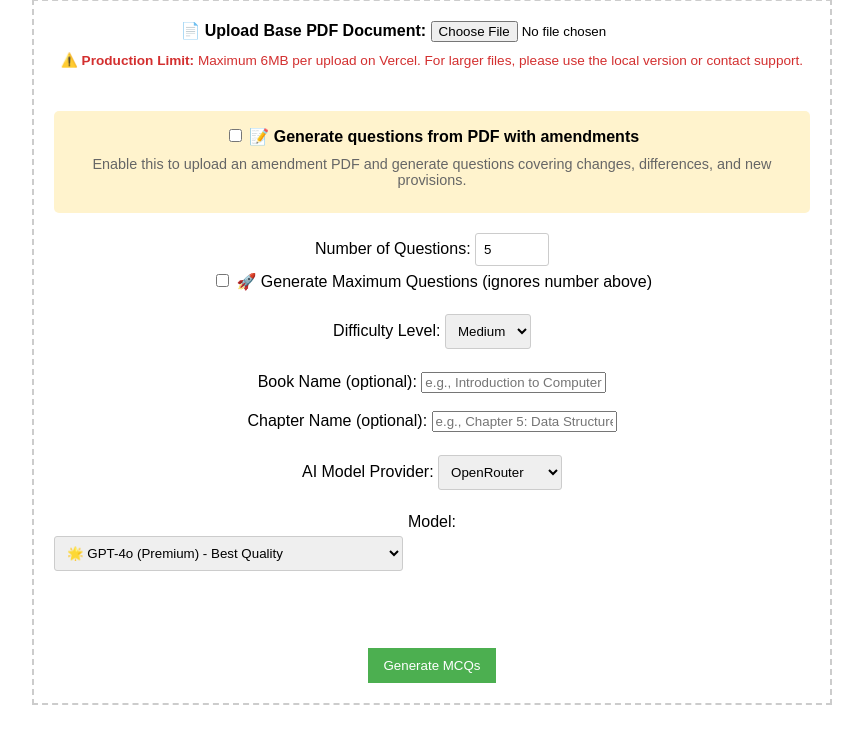
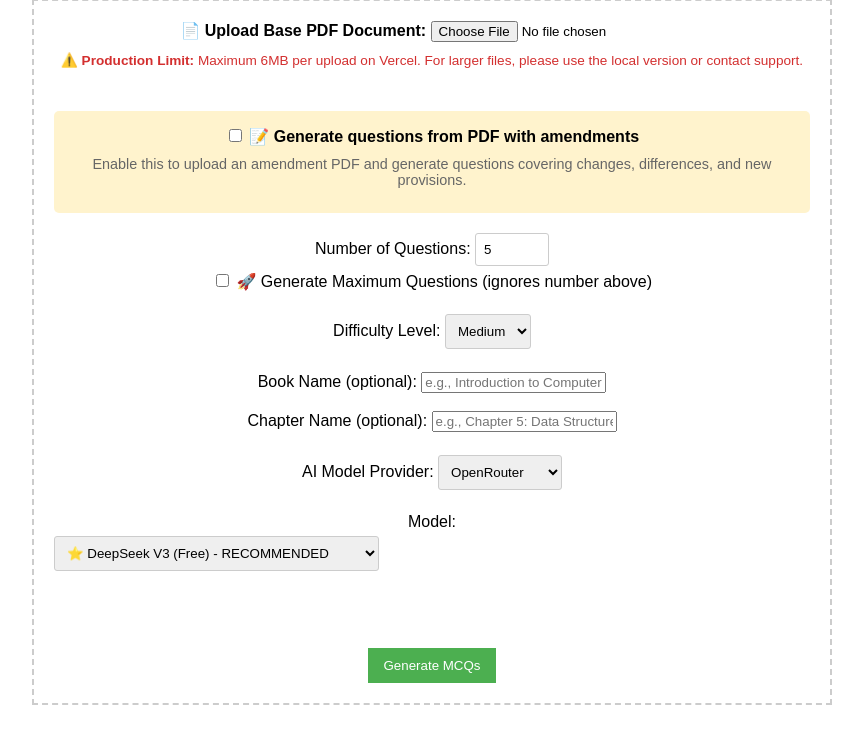
Before and after one commit to sathishnagarathinam/pdfmcq, a Flask app: page / in a window 1280 px wide. Shown: the part 167-912 px from the top of the page, without its empty margins (208-1071 px from the left). Run offline with Flask 3, Linux system fonts and the light colour scheme; a user stored in the database is signed in; some libraries are stand-ins or nearby versions.

Commit message:
Remove premium models + Fix DeepSeek error
1. Removed all premium models from OpenRouter list:
   - Removed GPT-4o, GPT-4o Mini
   - Removed Claude Sonnet 4, Claude 3.5 Sonnet
   - Removed Gemini 2.5 Pro

2. Fixed DeepSeek 'Failed to generate notes' error:
   - Changed model ID from 'deepseek/deepseek-chat' to 'deepseek/deepseek-chat:free'
   - Updated default model in generate_comprehensive_notes()
   - Updated get_model_name() basic model
   - Updated generate_mcqs_with_model_config() default

3. Current free models available:
   - DeepSeek V3 (Free) - RECOMMENDED
   - DeepSeek R1 (Free)
   - Llama 3.3 70B (Free)
   - Llama 3.1 405B (Free)
   - Gemini 2.0 Flash (Free)
   - Gemma 3 27B (Free)
   - Qwen 2.5 72B (Free)
   - Mistral Small 3.1 (Free)
   - Mistral 7B (Free)

```diff
--- a/mcq_generator.py
+++ b/mcq_generator.py
@@ -391,7 +391,7 @@ Provide ONLY the 2-line summary, nothing else."""
         return "Summary generation failed"
 
 
-def generate_comprehensive_notes(text, model_provider='openrouter', model_type='deepseek/deepseek-chat'):
+def generate_comprehensive_notes(text, model_provider='openrouter', model_type='deepseek/deepseek-chat:free'):
     """
     Generate EXHAUSTIVE, ERROR-FREE, AND COMPLETE NOTES from PDF content.
     Designed for academic/exam preparation with detailed rule-wise analysis.
@@ -1496,7 +1496,7 @@ def get_model_name(model_provider, model_type):
     """Returns the appropriate model name based on provider and type."""
     models = {
         'openrouter': {
-            'basic': 'deepseek/deepseek-chat',
+            'basic': 'deepseek/deepseek-chat:free',
             'advanced': 'meta-llama/llama-3.3-70b-instruct:free'
         },
         'openai': {
@@ -1878,7 +1878,7 @@ def generate_mcq_questions_advanced(text, num_questions=5, difficulty='medium',
             return generate_mcq_questions(text, num_questions, 'openrouter', 'basic')
 
         provider = model_config.get('provider', 'openrouter')
-        model_name = model_config.get('model_name', 'deepseek/deepseek-chat')
+        model_name = model_config.get('model_name', 'deepseek/deepseek-chat:free')
         custom_api_key = model_config.get('custom_api_key')
         custom_base_url = model_config.get('custom_base_url')
         book_name = model_config.get('book_name', '').strip()
--- a/templates/index.html
+++ b/templates/index.html
@@ -544,30 +544,22 @@
         // Updated: Feb 2026 based on currently available OpenRouter free models
         const modelConfigs = {
             openrouter: [
-                // 🌟 PREMIUM MODELS - Best for Summarization (via OpenRouter)
-                { value: 'openai/gpt-4o', text: '🌟 GPT-4o (Premium) - Best Quality' },
-                { value: 'openai/gpt-4o-mini', text: '🌟 GPT-4o Mini (Premium) - Fast & Affordable' },
-                { value: 'anthropic/claude-sonnet-4', text: '🌟 Claude Sonnet 4 (Premium) - Excellent Writing' },
-                { value: 'anthropic/claude-3.5-sonnet', text: '🌟 Claude 3.5 Sonnet (Premium) - Best Summarizer' },
-                { value: 'google/gemini-2.5-pro-preview', text: '🌟 Gemini 2.5 Pro (Premium) - Latest Google' },
+                // ⭐ DeepSeek Models (RECOMMENDED - Most Reliable Free Models)
+                { value: 'deepseek/deepseek-chat:free', text: '⭐ DeepSeek V3 (Free) - RECOMMENDED' },
+                { value: 'deepseek/deepseek-r1:free', text: '🆓 DeepSeek R1 (Free) - Reasoning Model' },
 
-                // ⭐ Most Reliable - DeepSeek Models (RECOMMENDED - Verified March 2026)
-                { value: 'deepseek/deepseek-chat', text: '⭐ DeepSeek V3 - BEST FREE (Recommended)' },
-                { value: 'deepseek/deepseek-r1-0528:free', text: '🆓 DeepSeek R1 (Free) - Reasoning Model' },
-
-                // 🦙 Meta Llama Models (Verified Working - March 2026)
+                // 🦙 Meta Llama Models (Free)
                 { value: 'meta-llama/llama-3.3-70b-instruct:free', text: '🦙 Llama 3.3 70B (Free) - GPT-4 Level' },
                 { value: 'meta-llama/llama-3.1-405b-instruct:free', text: '🦙 Llama 3.1 405B (Free) - Largest Open Model' },
 
-                // 💎 Google Models (1M Context - Verified)
+                // 💎 Google Models (Free)
                 { value: 'google/gemini-2.0-flash-exp:free', text: '💎 Gemini 2.0 Flash (Free) - 1M Context' },
                 { value: 'google/gemma-3-27b-it:free', text: '💎 Gemma 3 27B (Free) - Multimodal' },
 
-                // 💻 Coding Specialists (Verified)
-                { value: 'mistralai/devstral-2512:free', text: '💻 Devstral 2 (Free) - Best for Coding' },
-                { value: 'qwen/qwen3-coder:free', text: '💻 Qwen3 Coder (Free) - 480B MoE' },
+                // 🔮 Qwen Models (Free)
+                { value: 'qwen/qwen-2.5-72b-instruct:free', text: '🔮 Qwen 2.5 72B (Free) - Strong Performance' },
 
-                // ⚡ Fast & Efficient Models (Verified)
+                // ⚡ Fast & Efficient Models (Free)
                 { value: 'mistralai/mistral-small-3.1-24b-instruct:free', text: '⚡ Mistral Small 3.1 (Free) - 128K Context' },
                 { value: 'mistralai/mistral-7b-instruct:free', text: '⚡ Mistral 7B (Free) - Fast' }
             ],
```
